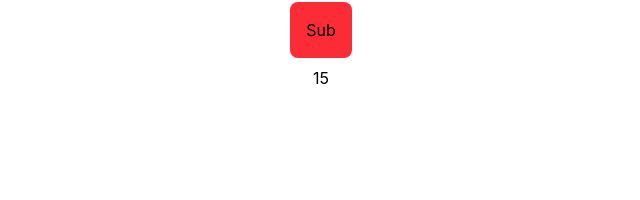
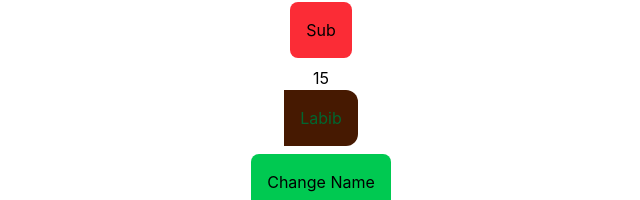
Before and after one commit to Labib000/react-learning-batch-april, a React (Vite) app in the folder react_101/: page / in a window 1280 px wide. Shown: the part 1040-1240 px from the top of the page, without its empty margins (319-959 px from the left). Before the commit the page ends 1130 px from the top, so only its background shows below. Built offline with nearby package versions, Linux system fonts and the light colour scheme.

Commit message:
learning about hooks and use state

```diff
--- a/react_101/src/App.jsx
+++ b/react_101/src/App.jsx
@@ -19,6 +19,8 @@ function App(){
   let array2 = ["labib","shuvo","sabbir","shakil"];
 
   const [counter,setCounter] = useState(15);
+
+  const [name, setName] = useState("Labib");
 
   const addValue = () => {
     setCounter(counter + 1);
@@ -62,6 +64,10 @@ function App(){
         <h1>{counter}</h1>
 
 
+        <h1 className="bg-amber-950 text-green-800 p-4 rounded-r-xl inline-block bg-center">{name}</h1>
+        <button  onClick={() => setName("anonymous")} className="bg-green-500 p-4 rounded-lg m-2">Change Name</button>
+
+
 
 
 
@@ -74,4 +80,9 @@ export default App;
 // every evaluation (js) stays in the curly bracket
 // only printing a and b for c and d we have stringify it by default it will not show
 // afte json.stringify it will still not print undefined for undefined wwe have to make it a string  at the  time of declaration
-// for looping the array in react we can use map function and we have to return the value in the map function and we can use index as well as value in the map function, for loop etc will not work her
+// for looping the array in react we can use map function and we have to return the value in the map function and we can use index as well as value in the map function, for loop etc will not work here
+//Hooks are prebuild components in react which are used to manage the state of the component, useState is a hook which is used to manage the state of the component, useState returns an array with two values, first value is the current state and second value is a function which is used to update the state, we can use useState hook only inside a functional component, we can not use it inside a class component, we can not use it outside a component, we can not use it inside a loop, we can not use it inside a condition, we can not use it inside a nested function, we can not use it inside a callback function, we can not use it inside a promise, we can not use it inside an async function, we can not use it inside a setTimeout or setInterval function
+//Functional components = static changes
+//Class components = dynamic changes
+//Functional Components + Hooks = dynamic changes
+//useState () = > this hook causes re render/recreatiing the components
```
